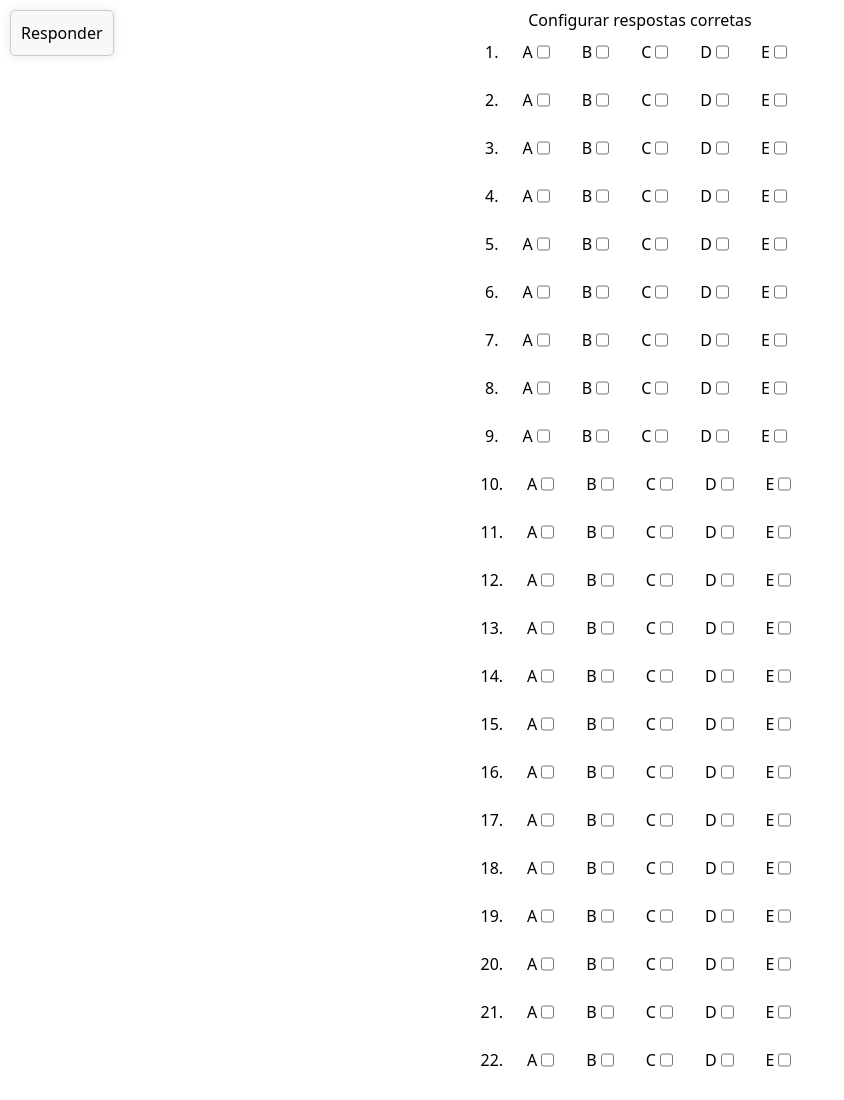
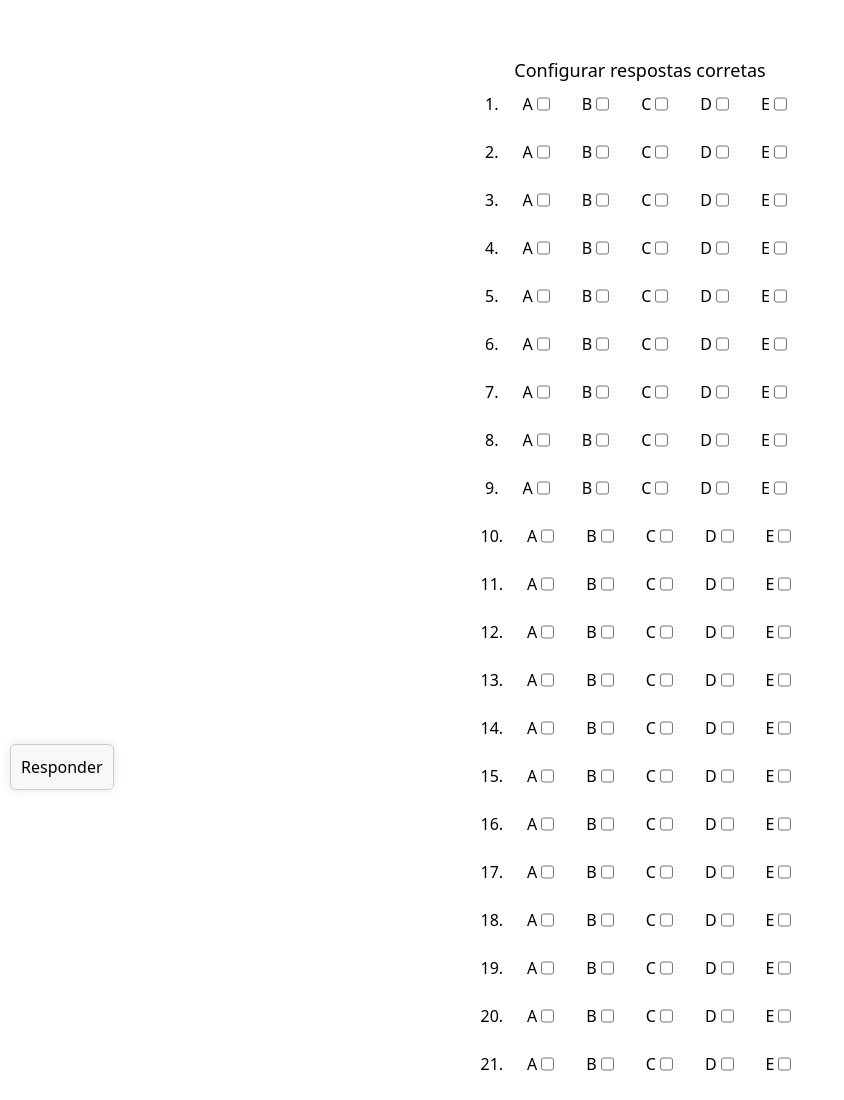
Before and after one commit to eduardo-moro/Marcador-de-gabaritos, a website: page public/correct.html in a window 1280 px wide. Shown: the top 1100 px of the page, without its empty margins (0-844 px from the left). Drawn offline with nearby package versions, Linux system fonts and the light colour scheme.

Commit message:
fix buttons position

```diff
--- a/public/correct.html
+++ b/public/correct.html
@@ -10,7 +10,7 @@
 </head>
 <body>
     <div class="p-2">
-        <h1 class="w-full text-center">Configurar respostas corretas</h1>
+        <h1 class="w-full text-center text-lg mt-12">Configurar respostas corretas</h1>
         <div id="holder" class="flex gap-2 justify-center flex-wrap flex-col items-center justify-center w-full"></div>
         <div class="float-button" ><a href="/">Responder</a></div>
     </div>
--- a/public/index.css
+++ b/public/index.css
@@ -4,7 +4,7 @@ html{
 
 .float-button {
     position: fixed;
-    top: 10px;
+    bottom: 10px;
     left: 10px;
     background-color: #f8f8f8;
     padding: 10px;
```
Also changed, not shown: public/index.html (+1 -1 lines), api/index.js (line endings or trailing spaces).
